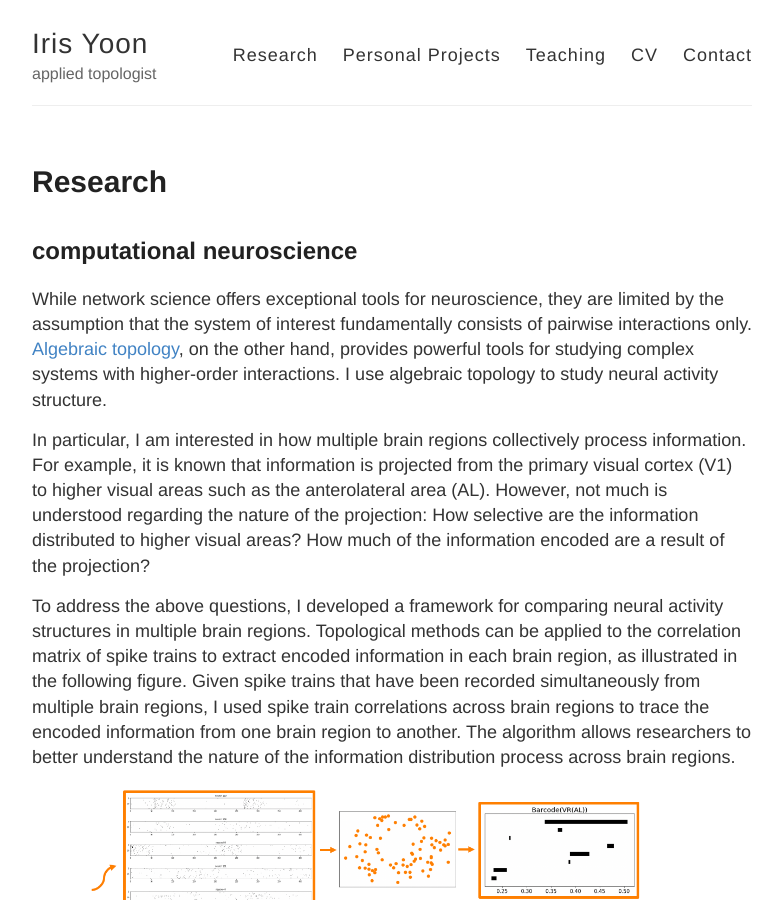
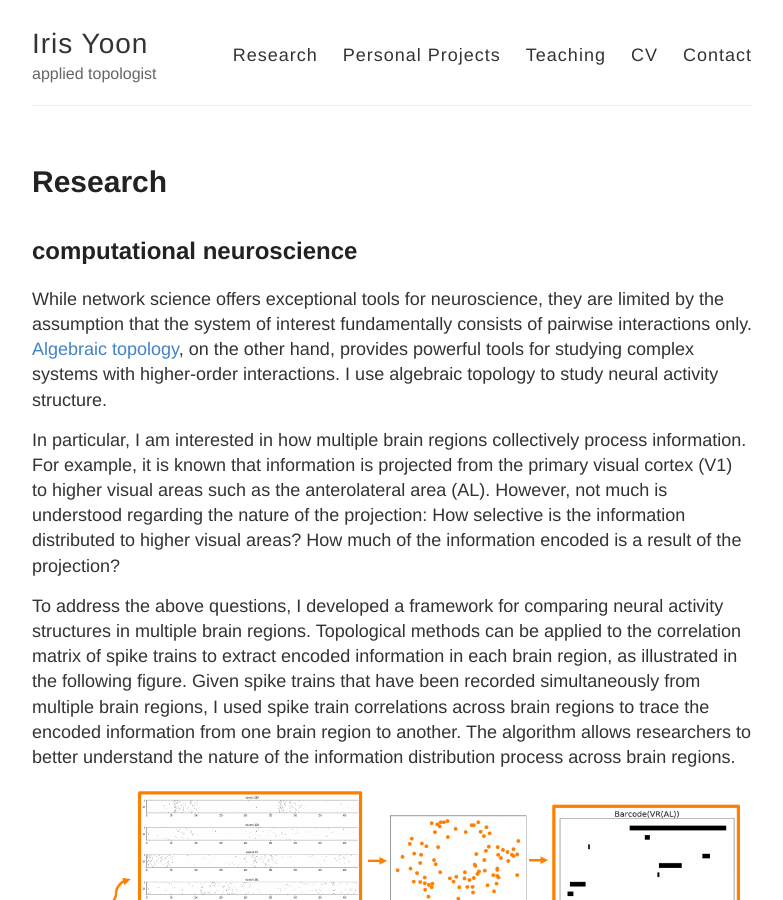
Before and after one commit to irishryoon/irishryoon.github.io, a Jekyll site: the page built from research.md, in a window 1280 px wide and 900 px high. Shown: the whole window, without its empty margins (248-1031 px from the left). Built offline with Jekyll 4.4.1, drawn with Linux system fonts in a browser that asks for light colours.

Commit message:
spelling error fixed

```diff
--- a/research.md
+++ b/research.md
@@ -8,11 +8,11 @@ permalink: /research/
 
 While network science offers exceptional tools for neuroscience, they are limited by the assumption that the system of interest fundamentally consists of pairwise interactions only. <a href="https://link.springer.com/article/10.1007/s10827-016-0608-6"> Algebraic topology</a>, on the other hand, provides powerful tools for studying complex systems with higher-order interactions. I use algebraic topology to study neural activity structure.
 
-In particular, I am interested in how multiple brain regions collectively process information. For example, it is known that information is projected from the primary visual cortex (V1) to higher visual areas such as the anterolateral area (AL). However, not much is understood regarding the nature of the projection: How selective are the information distributed to higher visual areas? How much of the information encoded are a result of the projection?
+In particular, I am interested in how multiple brain regions collectively process information. For example, it is known that information is projected from the primary visual cortex (V1) to higher visual areas such as the anterolateral area (AL). However, not much is understood regarding the nature of the projection: How selective is the information distributed to higher visual areas? How much of the information encoded is a result of the projection?
 
 To address the above questions, I developed a framework for comparing neural activity structures in multiple brain regions. Topological methods can be applied to the correlation matrix of spike trains to extract encoded information in each brain region, as illustrated in the following figure. Given spike trains that have been recorded simultaneously from multiple brain regions, I used spike train correlations across brain regions to trace the encoded information from one brain region to another. The algorithm allows researchers to better understand the nature of the information distribution process across brain regions.
 
-![_config.yml]({{ site.baseurl }}/images/neuroscience.png){:height="300px"}
+![_config.yml]({{ site.baseurl }}/images/neuroscience.png){:height="350px"}
 
 *<span style = "font-size:0.8em">Correlations among spike trains can be used to build a topological space representing the information encoded in the brain regions. The topological features are summarized in the barcodes. </span>*
 
```
